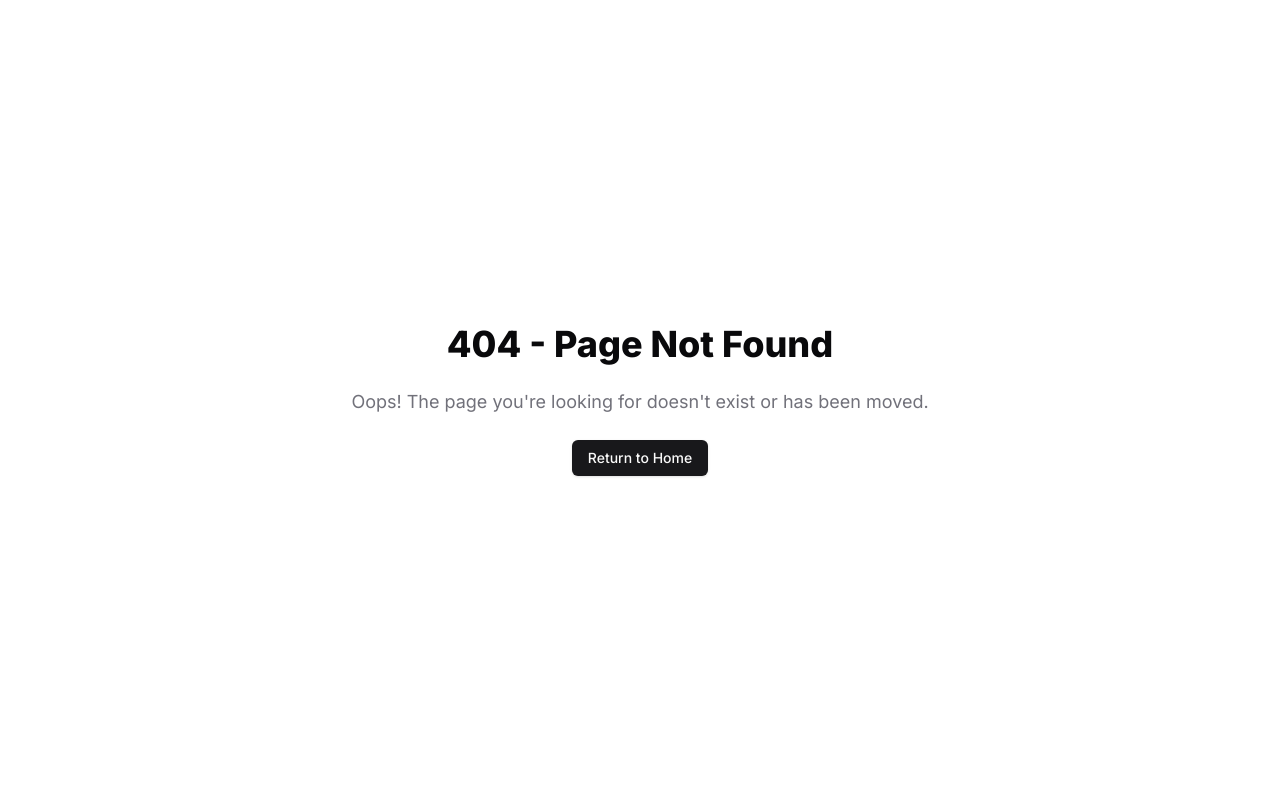
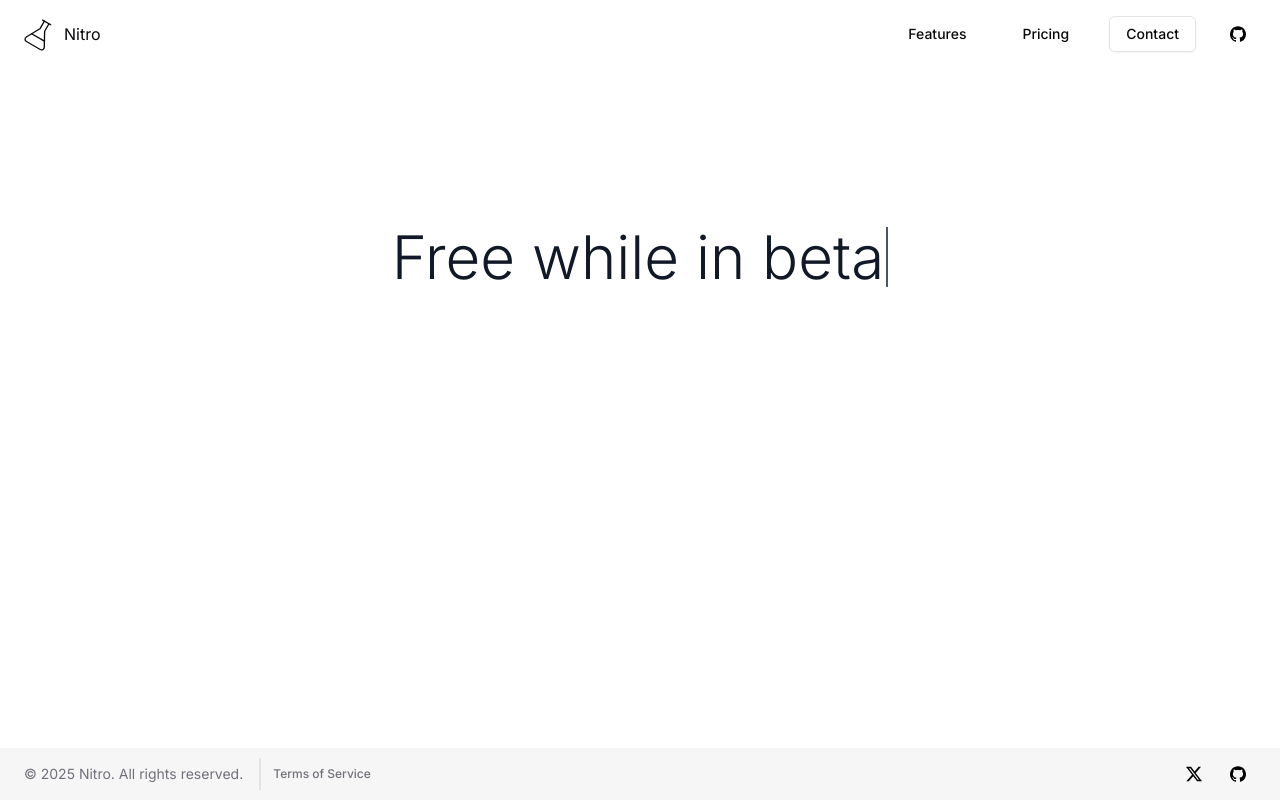
Before and after one commit to eddedd88/nextjs-template, a Next.js app: page /pricing in a window 1280 px wide. Before the commit this address had no page. Built offline with nearby package versions, Linux system fonts and the light colour scheme.

Commit message:
Add animated heading component and update pricing links in navbar

```diff
--- a/src/app/(website)/navbar.tsx
+++ b/src/app/(website)/navbar.tsx
@@ -23,7 +23,7 @@ export function NavBar() {
       {/* Links in bigger screens */}
       <div className='hidden gap-4 sm:flex sm:gap-6'>
         <NavLinkItem href='/coming-soon' label='Features' />
-        <NavLinkItem href='/coming-soon' label='Pricing' />
+        <NavLinkItem href='/pricing' label='Pricing' />
         <NavLinkItem href='/coming-soon' label='Contact' variant='outline' />
         <GithubButton />
       </div>
@@ -43,7 +43,7 @@ export function NavBar() {
             </DrawerHeader>
             <div className='flex flex-col items-start pb-6'>
               <MobileNavLinkItem href='/coming-soon' label='Features' />
-              <MobileNavLinkItem href='/coming-soon' label='Pricing' />
+              <MobileNavLinkItem href='/pricing' label='Pricing' />
               <MobileNavLinkItem href='/coming-soon' label='Contact' />
             </div>
           </DrawerContent>
--- /dev/null
+++ b/src/app/(website)/pricing/animated-heading.tsx
@@ -0,0 +1,58 @@
+'use client'
+
+import { cn } from '@/lib/utils'
+import { useEffect, useState } from 'react'
+
+const TYPING_SPEED = 150 // in ms
+const DELETING_SPEED = 80 // in ms
+const PAUSE_BEFORE_DELETE = 200 // pause before starting to delete
+
+const FULL_HEADING = '$1,000,000'
+const FULL_HEADING_2 = 'Free while in beta'
+
+export function AnimatedHeading() {
+  const [displayedText, setDisplayedText] = useState('')
+  const [isDeleting, setIsDeleting] = useState(false)
+  const [currentHeading, setCurrentHeading] = useState(FULL_HEADING)
+
+  useEffect(() => {
+    const timeout = setTimeout(
+      () => {
+        if (!isDeleting && displayedText === FULL_HEADING) {
+          // Pause before starting to delete
+          setTimeout(() => setIsDeleting(true), PAUSE_BEFORE_DELETE)
+          return
+        }
+
+        if (isDeleting && displayedText === '') {
+          setIsDeleting(false)
+          setCurrentHeading(FULL_HEADING_2)
+          return
+        }
+
+        if (isDeleting) {
+          setDisplayedText(prev => prev.slice(0, -1))
+        } else {
+          setDisplayedText(currentHeading.slice(0, displayedText.length + 1))
+        }
+      },
+      isDeleting ? DELETING_SPEED : TYPING_SPEED,
+    )
+
+    return () => clearTimeout(timeout)
+  }, [displayedText, isDeleting, currentHeading])
+
+  return (
+    <h1 className='h-[108px] bg-gray-900 bg-clip-text px-4 text-center text-4xl font-[350] leading-normal text-transparent sm:h-auto md:text-6xl md:leading-normal'>
+      {displayedText}
+      <span
+        className={cn(
+          'full -mb-2 ml-0.5 inline-block h-[44px] w-0.5 bg-gray-600 sm:h-[60px]',
+          (displayedText === FULL_HEADING ||
+            displayedText === FULL_HEADING_2) &&
+            'animate-blink',
+        )}
+      />
+    </h1>
+  )
+}
--- /dev/null
+++ b/src/app/(website)/pricing/page.tsx
@@ -0,0 +1,13 @@
+import { AnimatedHeading } from './animated-heading'
+
+export default function ComingSoonPage() {
+  return (
+    <div className='mx-auto mt-36 text-center'>
+      <AnimatedHeading />
+      {/* Non animated heading */}
+      {/* <h1 className='px-4 text-4xl font-[350] leading-normal md:text-6xl md:leading-normal'>
+        Free while in beta
+      </h1> */}
+    </div>
+  )
+}
```
